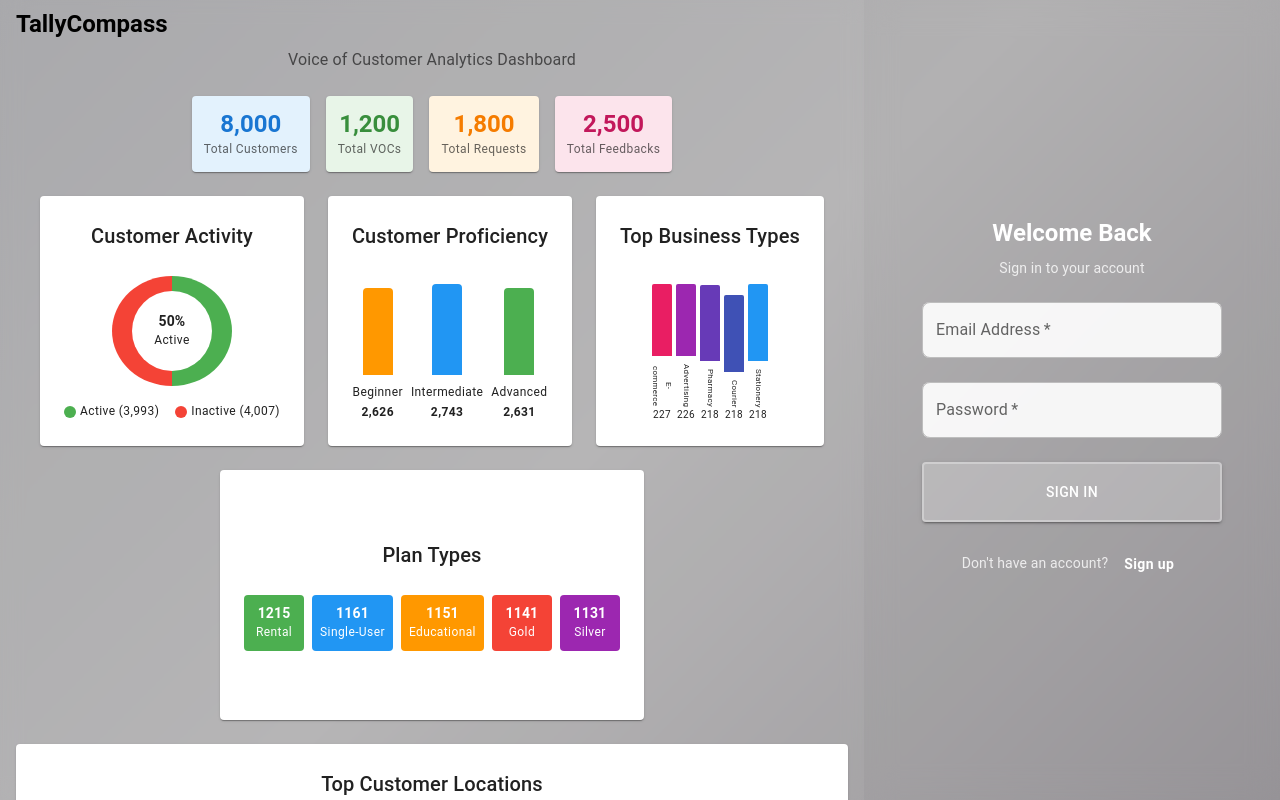
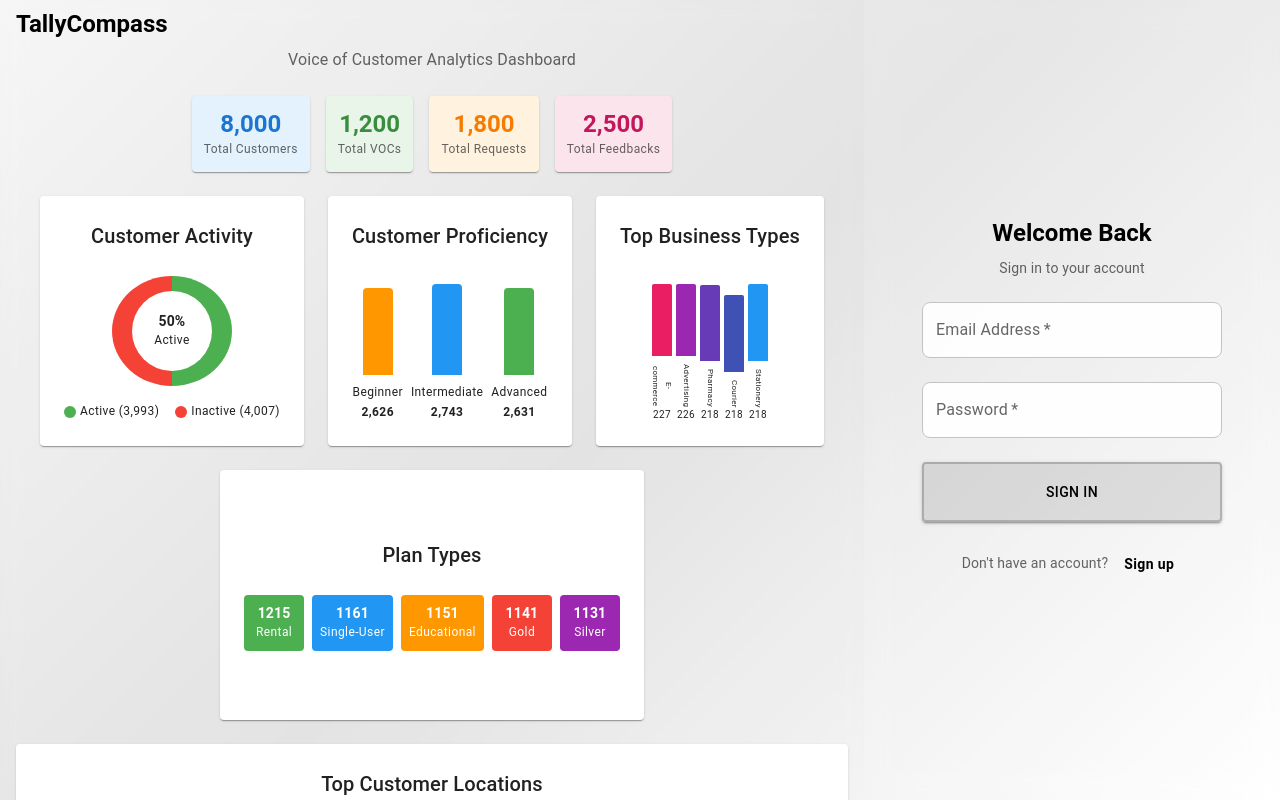
Before and after one commit to nikhil0235/TallyCompass, a React (Vite) app: page / in a window 1280 px wide. Both pictures are taken after a click on the button "LOGIN / SIGNUP". Built offline with nearby package versions, Linux system fonts and the light colour scheme.

Commit message:
color theme

```diff
--- a/src/pages/HomePage.jsx
+++ b/src/pages/HomePage.jsx
@@ -112,7 +112,7 @@ const HomePage = () => {
       top: 0,
       left: 0,
       overflow: 'auto',
-      background: 'linear-gradient(135deg, #a0a0a3ff 0%, #aeadaeff 50%, #918e92ff 100%)',
+      background: 'linear-gradient(135deg, #f5f5f5 0%, #e0e0e0 50%, #ffffff 100%)',
       '&::-webkit-scrollbar': {
         width: '8px'
       },
@@ -395,7 +395,7 @@ const HomePage = () => {
       {showAuthPanel && (
       <Box sx={{
         flex: 1,
-        background: 'rgba(255, 255, 255, 0.05)',
+        background: 'rgba(255, 255, 255, 0.2)',
         backdropFilter: 'blur(15px)',
         display: 'flex',
         alignItems: 'center',
@@ -434,10 +434,10 @@ const HomePage = () => {
               justifyContent: 'center'
             }}>
               <Box sx={{ textAlign: 'center', mb: 3, maxWidth: 300, mx: 'auto', width: '100%' }}>
-                <Typography variant="h5" fontWeight={600} sx={{ mb: 1, color: 'white' }}>
+                <Typography variant="h5" fontWeight={600} sx={{ mb: 1, color: 'black' }}>
                   Welcome Back
                 </Typography>
-                <Typography variant="body2" sx={{ color: 'rgba(255,255,255,0.8)' }}>
+                <Typography variant="body2" sx={{ color: 'rgba(0,0,0,0.6)' }}>
                   Sign in to your account
                 </Typography>
               </Box>
@@ -476,7 +476,7 @@ const HomePage = () => {
                 />
 
                 {loginError && (
-                  <Typography variant="body2" color="error" sx={{ mb: 3, textAlign: 'center', color: '#ffcdd2' }}>
+                  <Typography variant="body2" color="error" sx={{ mb: 3, textAlign: 'center', color: '#d32f2f' }}>
                     {loginError}
                   </Typography>
                 )}
@@ -489,12 +489,12 @@ const HomePage = () => {
                   sx={{
                     mb: 3,
                     py: 2,
-                    bgcolor: 'rgba(255,255,255,0.2)',
-                    color: 'white',
-                    border: '2px solid rgba(255,255,255,0.3)',
+                    bgcolor: 'rgba(0,0,0,0.1)',
+                    color: 'black',
+                    border: '2px solid rgba(0,0,0,0.2)',
                     '&:hover': {
-                      bgcolor: 'rgba(255,255,255,0.3)',
-                      border: '2px solid rgba(255,255,255,0.5)'
+                      bgcolor: 'rgba(0,0,0,0.2)',
+                      border: '2px solid rgba(0,0,0,0.3)'
                     }
                   }}
                 >
@@ -502,7 +502,7 @@ const HomePage = () => {
                 </Button>
 
                 <Box sx={{ textAlign: 'center' }}>
-                  <Typography variant="body2" sx={{ color: 'rgba(255,255,255,0.8)' }}>
+                  <Typography variant="body2" sx={{ color: 'rgba(0,0,0,0.6)' }}>
                     Don't have an account?
                     <Button
                       variant="text"
@@ -511,7 +511,7 @@ const HomePage = () => {
                         setLoginError('')
                         setFormData({ email: '', password: '', name: '' })
                       }}
-                      sx={{ ml: 1, textTransform: 'none', fontWeight: 600, color: 'white' }}
+                      sx={{ ml: 1, textTransform: 'none', fontWeight: 600, color: 'black' }}
                     >
                       Sign up
                     </Button>
@@ -533,10 +533,10 @@ const HomePage = () => {
               justifyContent: 'center'
             }}>
               <Box sx={{ textAlign: 'center', mb: 4, maxWidth: 400, mx: 'auto', width: '100%' }}>
-                <Typography variant="h5" fontWeight={700} sx={{ mb: 1, color: 'white' }}>
+                <Typography variant="h5" fontWeight={700} sx={{ mb: 1, color: 'black' }}>
                   Create Account
                 </Typography>
-                <Typography variant="body2" sx={{ color: 'rgba(255,255,255,0.8)' }}>
+                <Typography variant="body2" sx={{ color: 'rgba(0,0,0,0.6)' }}>
                   Join TallyCompass today
                 </Typography>
               </Box>
@@ -597,12 +597,12 @@ const HomePage = () => {
                   sx={{
                     mb: 3,
                     py: 2,
-                    bgcolor: 'rgba(255,255,255,0.2)',
-                    color: 'white',
-                    border: '2px solid rgba(255,255,255,0.3)',
+                    bgcolor: 'rgba(0,0,0,0.1)',
+                    color: 'black',
+                    border: '2px solid rgba(0,0,0,0.2)',
                     '&:hover': {
-                      bgcolor: 'rgba(255,255,255,0.3)',
-                      border: '2px solid rgba(255,255,255,0.5)'
+                      bgcolor: 'rgba(0,0,0,0.2)',
+                      border: '2px solid rgba(0,0,0,0.3)'
                     }
                   }}
                 >
@@ -610,7 +610,7 @@ const HomePage = () => {
                 </Button>
 
                 <Box sx={{ textAlign: 'center' }}>
-                  <Typography variant="body2" sx={{ color: 'rgba(255,255,255,0.8)' }}>
+                  <Typography variant="body2" sx={{ color: 'rgba(0,0,0,0.6)' }}>
                     Already have an account?
                     <Button
                       variant="text"
@@ -619,7 +619,7 @@ const HomePage = () => {
                         setLoginError('')
                         setFormData({ email: '', password: '', name: '' })
                       }}
-                      sx={{ ml: 1, textTransform: 'none', fontWeight: 600, color: 'white' }}
+                      sx={{ ml: 1, textTransform: 'none', fontWeight: 600, color: 'black' }}
                     >
                       Sign in
                     </Button>
```
Also changed, not shown: 1 other file (tests, documents, lock files or other folders).
